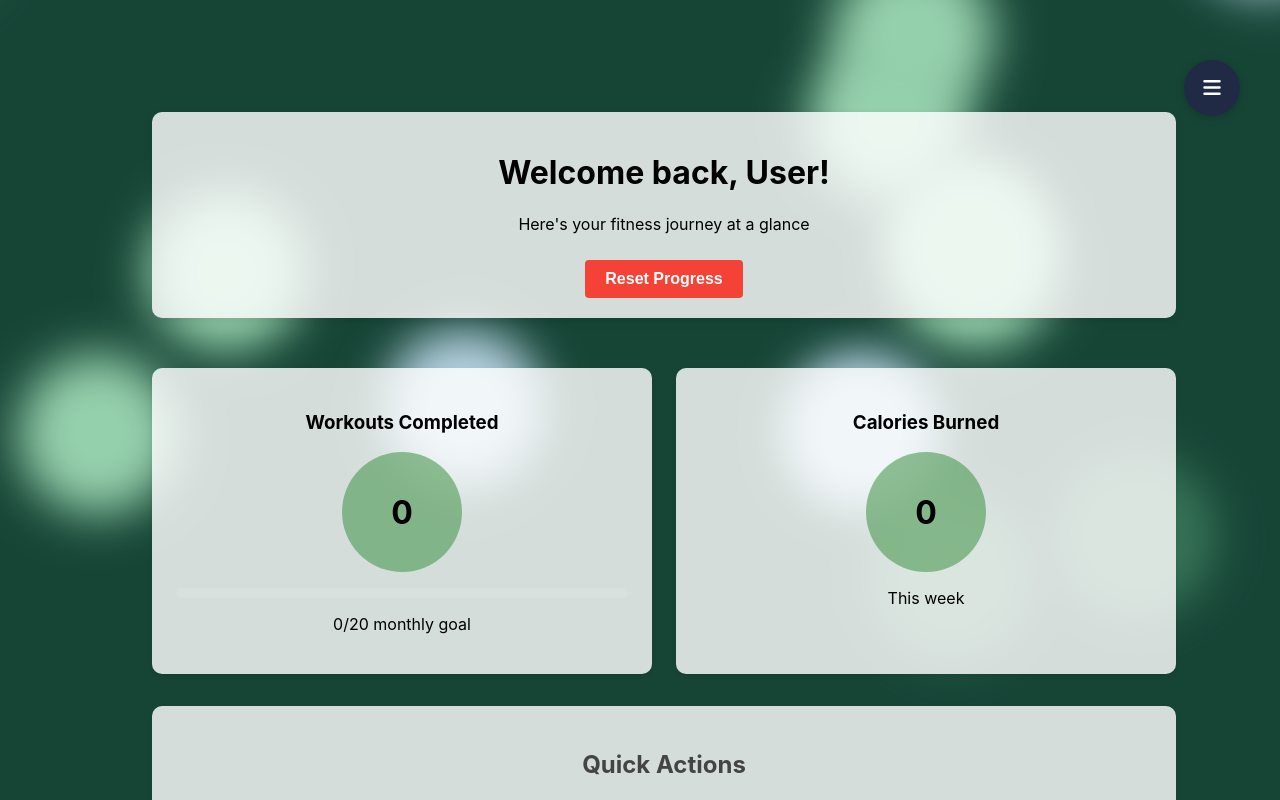
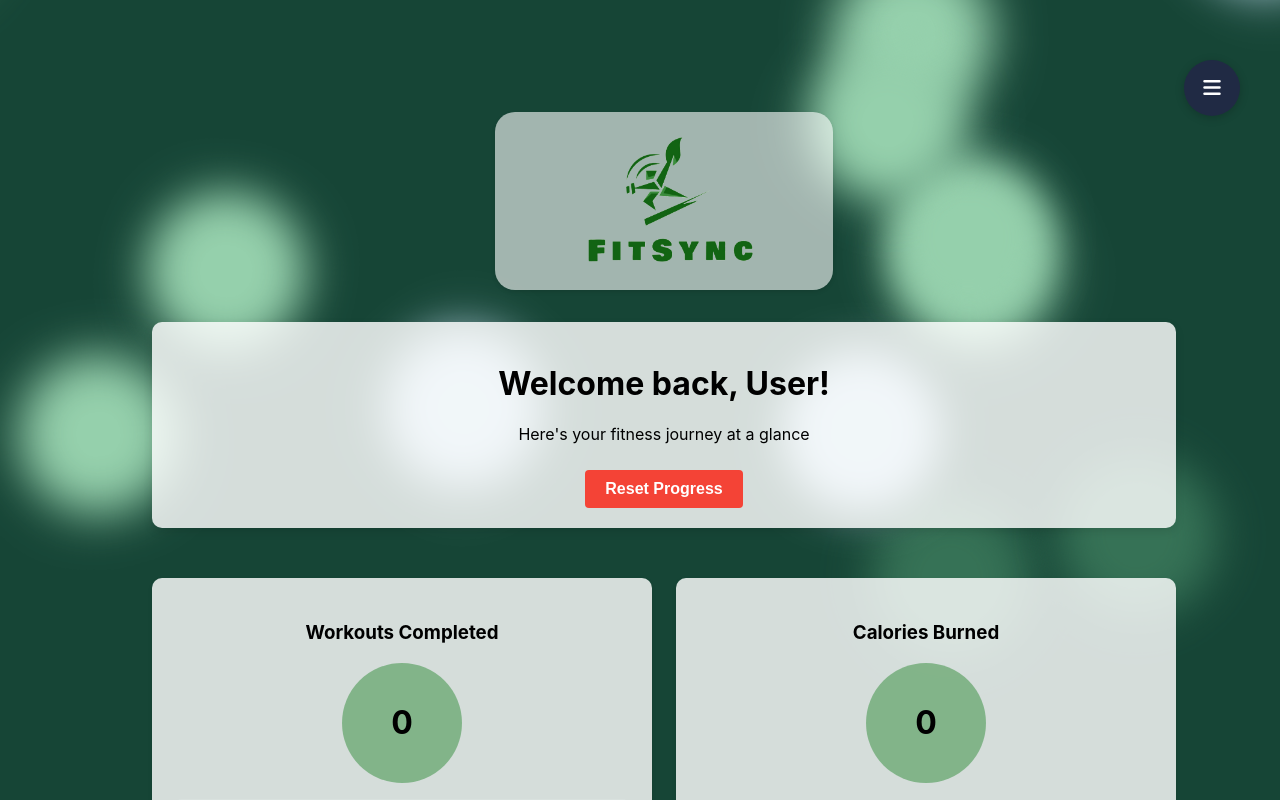
Before and after one commit to ashercw/SC2006-UI-done-, a React (Create React App) app: page /homepage in a window 1280 px wide. Shown: the top 800 px of the page. Built offline with nearby package versions, Linux system fonts and the light colour scheme.

Commit message:
added logo

```diff
--- a/src/Components/Homepage/Homepage.css
+++ b/src/Components/Homepage/Homepage.css
@@ -218,7 +218,26 @@
     box-shadow: 40vmin 0 5.214262212803279vmin currentColor;
   }
 
+  .app-logo{
+    background: rgba(255, 255, 255, 0.603);
+    padding: 1.2rem;
+    width: 300px;
+    border-radius: 20px;
+    align-items: center;
+    box-shadow: 0 2px 4px rgba(0,0,0,0.1);
+    margin-bottom: 2rem;
+    margin: 0 auto
+  }
+
+  .logo {
+    width: 200px; /* Adjust the size as needed */
+    height: auto;
+    display: block;
+    margin: 0 auto; /* Centers the logo */
+  }
+
   .welcome-backdrop {
+    margin-top: 2rem;
     background-color: rgba(255, 255, 255, 0.818); /* White background */
     padding: 20px; /* Padding for spacing */
     border-radius: 10px; /* Optional: rounded corners */
@@ -228,14 +247,6 @@
   .background span:nth-child(0) { /* ... */ }
   /* ... rest of the background span styles ... */
   .background span:nth-child(20) { /* ... */ }
-
-  .welcome-backdrop {
-    background-color: rgba(255, 255, 255, 0.818);
-    padding: 20px;
-    border-radius: 10px;
-    box-shadow: 0 4px 10px rgba(0, 0, 0, 0.1);
-    margin-bottom: 50px;
-  }
 
   .main-content {
     width: 80%;
--- a/src/Components/Homepage/Homepage.jsx
+++ b/src/Components/Homepage/Homepage.jsx
@@ -88,13 +88,18 @@ const Homepage = () => {
 
       {/* Main Content */}
       <main className="main-content">
+
+        {/* Fitness App Logo */}
+        <div className="app-logo">
+          <img src= "/fitnessApp_logo.png" alt="Fitness App Logo" className="logo" />
+        </div>
+
         {/* Welcome Message Backdrop */}
         <div className="welcome-backdrop">
           <h1>Welcome back, User!</h1>
           <p>Here's your fitness journey at a glance</p>
           <button onClick={resetCounters} className="reset-button">Reset Progress</button>
         </div>
-
         {/* Progress Cards */}
         <div className="progress-cards">
           <div className="progress-card">
```
Also changed, not shown: public/fitnessApp_logo.png (added).
